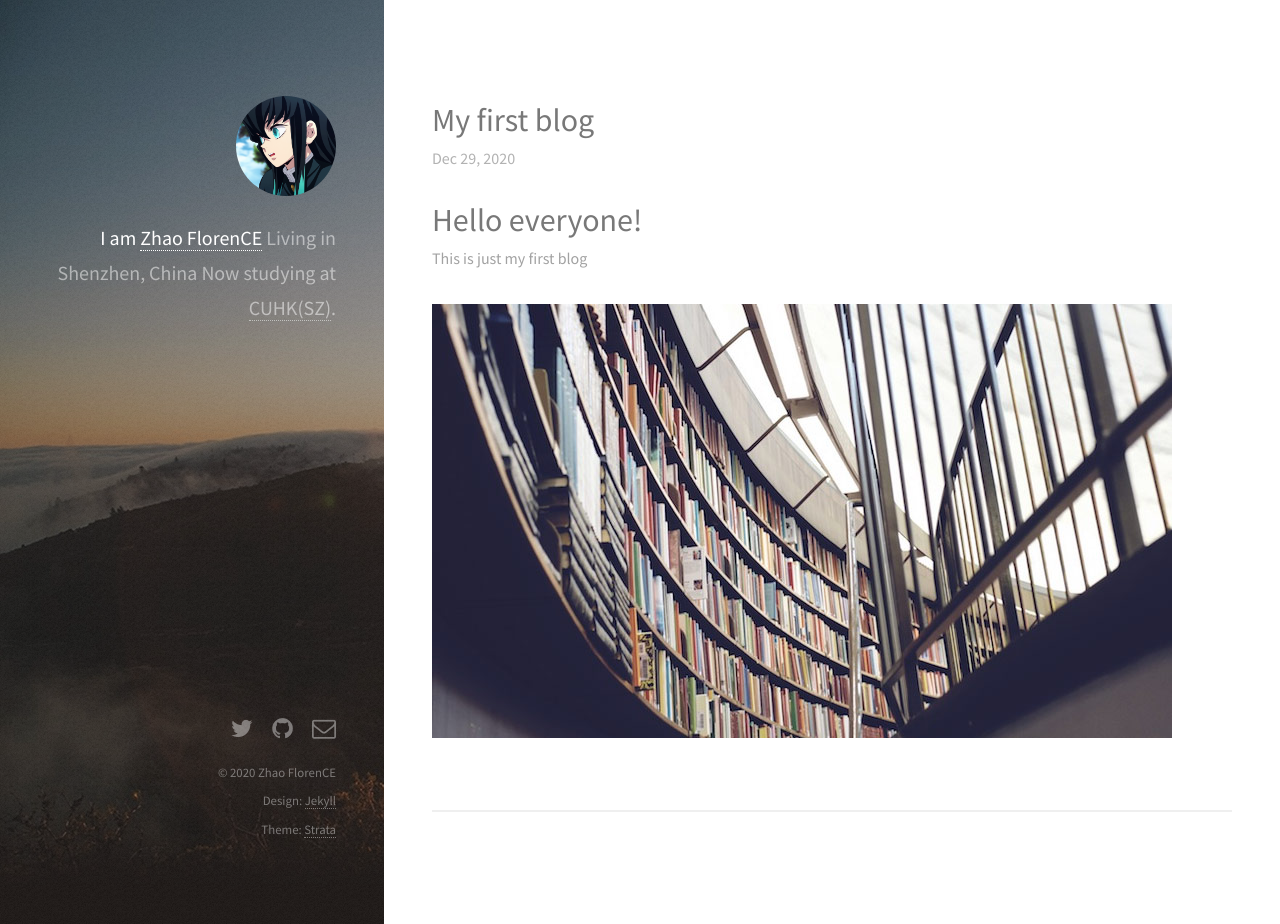
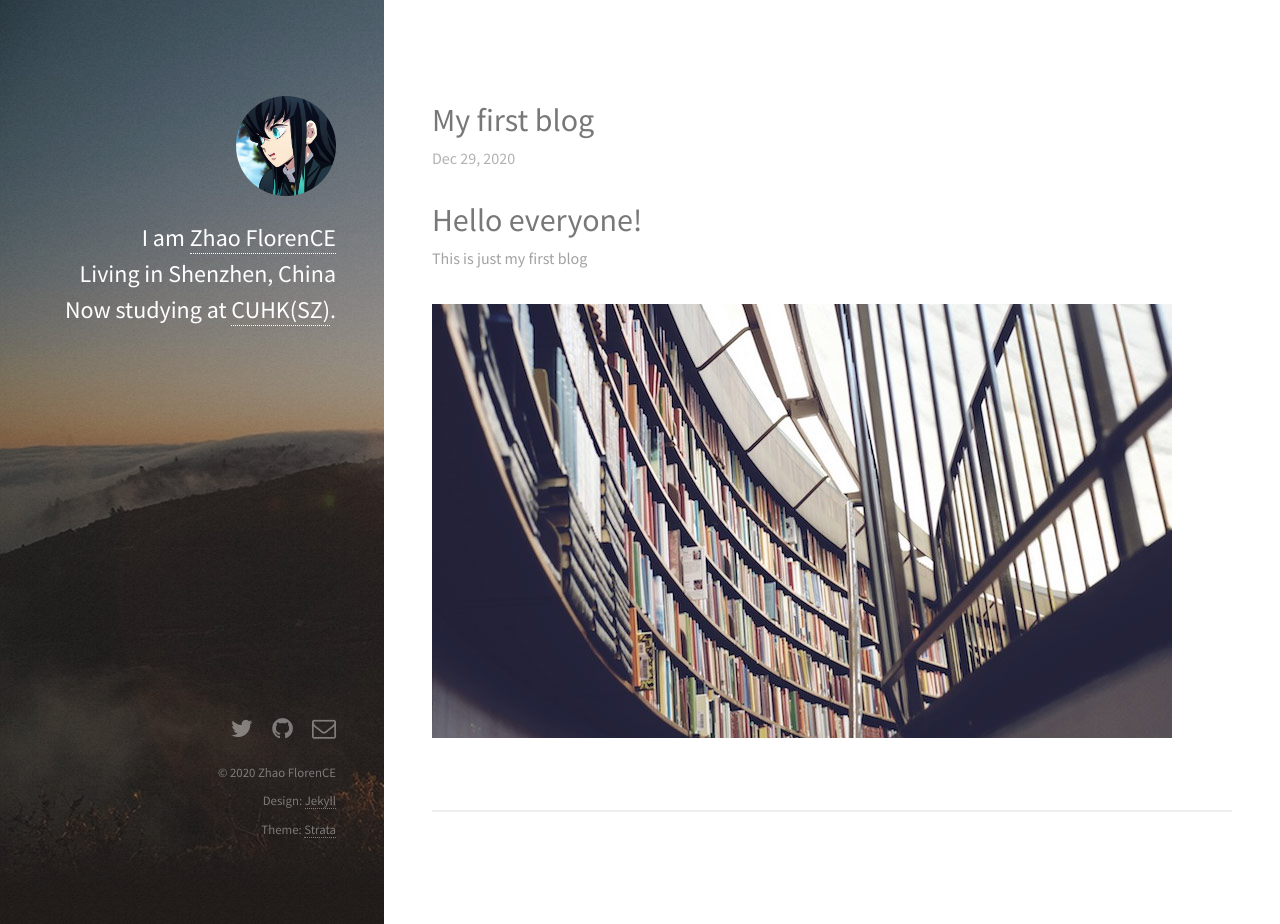
Before and after one commit to as3ert/blog, a Jekyll site: the page built from index.html, in a window 1280 px wide and 924 px high. Built offline with Jekyll 4.4.1, drawn with Linux system fonts in a browser that asks for light colours; nearby versions of some CDN libraries.

Commit message:
Update default.html

```diff
--- a/_layouts/default.html
+++ b/_layouts/default.html
@@ -36,7 +36,7 @@
 	<body id="top">
     <header id="header">
       <a href="{{ site.url }}" class="image avatar"><img class="editable" src="/images/avatar.jpg" alt="{{ site.author.name }}"></a>
-      <h1 class="editable"><strong>I am <a href="https://github.com/Zhao-FlorenCE">Zhao FlorenCE</a></strong><br>
+      <h2 class="editable"><strong>I am <a href="https://github.com/Zhao-FlorenCE">Zhao FlorenCE</a></strong><br>
       Living in Shenzhen, China<br>
       Now studying at <a href="https://www.cuhk.edu.cn/">CUHK(SZ)</a>.</h1>
     </header>
```
